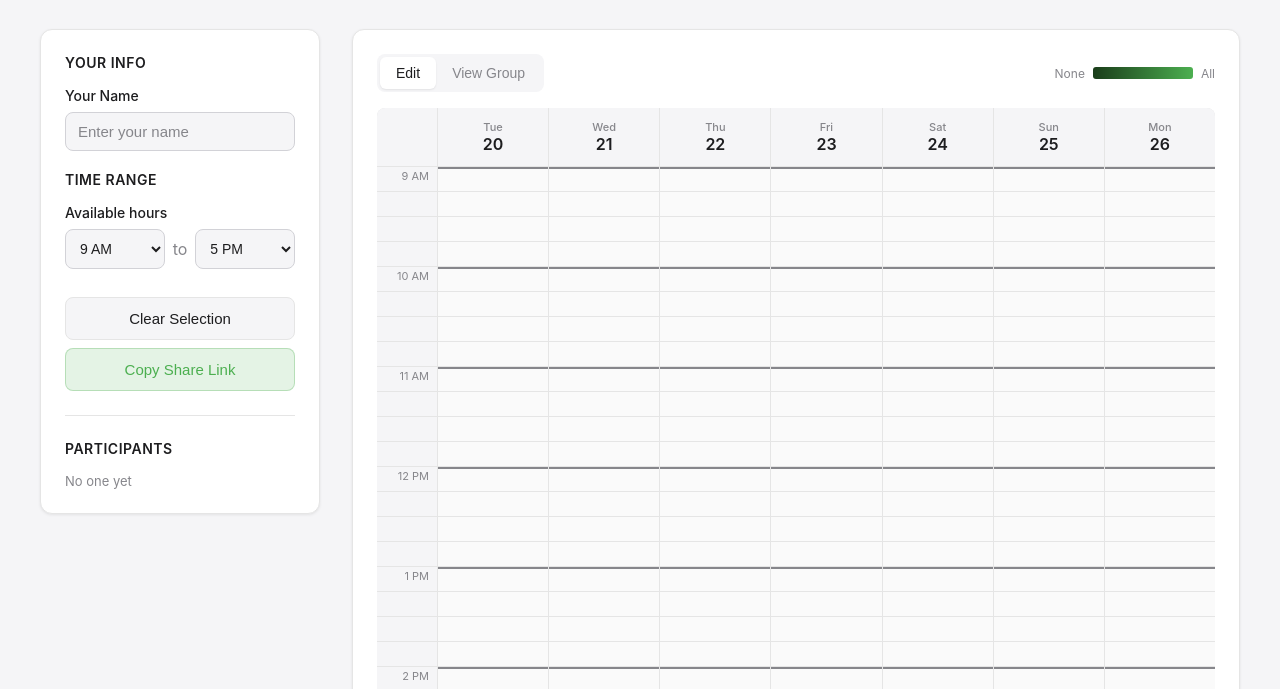
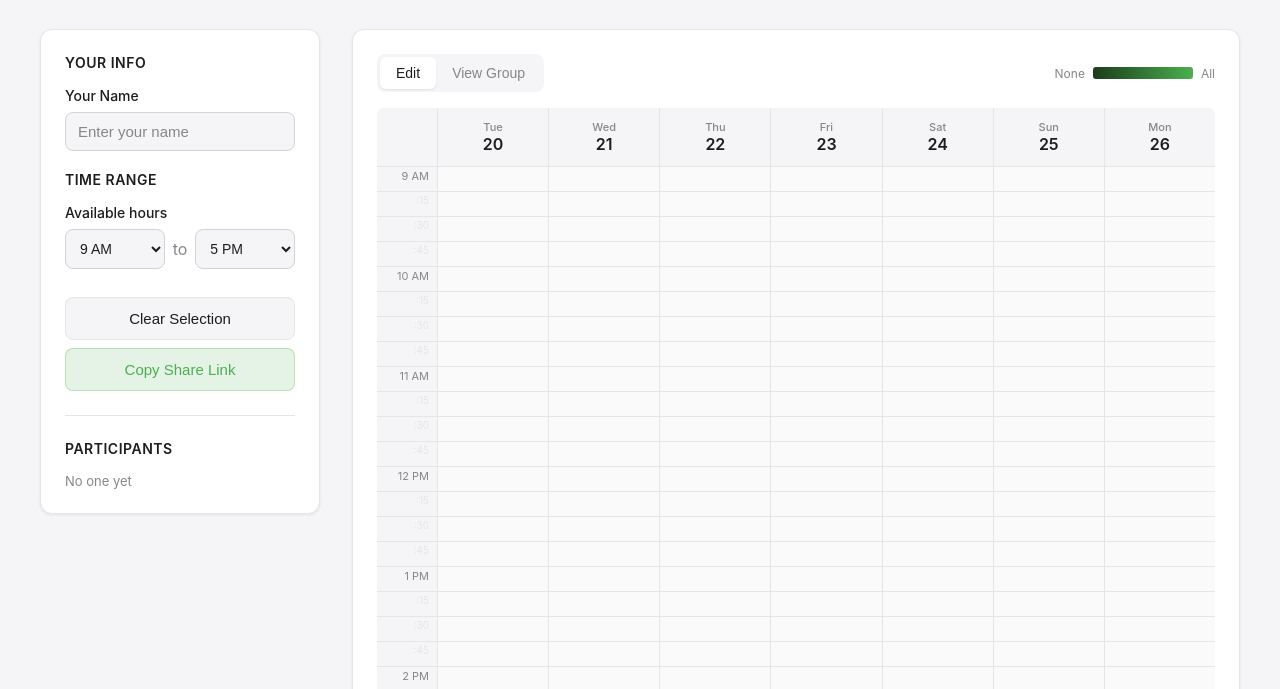
Before and after one commit to agentivo/overlap, a plain HTML site: page index.html in a window 1280 px wide. Shown: the part 97-786 px from the top of the page. Drawn offline with Linux system fonts and the light colour scheme.

Commit message:
Show faded quarter-hour time labels

```diff
--- a/index.html
+++ b/index.html
@@ -297,10 +297,6 @@
       cursor: pointer;
     }
 
-    .grid-cell.hour-start {
-      border-top: 2px solid var(--text-secondary);
-    }
-
     .grid-cell.header {
       background: var(--bg-secondary);
       font-size: 0.75rem;
@@ -322,6 +318,11 @@
       justify-content: flex-end;
       padding: 2px 8px 0 0;
       cursor: default;
+    }
+
+    .grid-cell.time-label.faded {
+      color: var(--border);
+      font-size: 0.625rem;
     }
 
     .grid-cell.available {
@@ -703,11 +704,14 @@
       // Time slots
       for (let h = startHour; h < endHour; h++) {
         for (let q = 0; q < 4; q++) {
-          // Time label (only on hour)
+          // Time label
           const timeCell = document.createElement('div');
           timeCell.className = 'grid-cell time-label';
           if (q === 0) {
             timeCell.textContent = formatHour(h);
+          } else {
+            timeCell.textContent = ':' + (q * 15);
+            timeCell.classList.add('faded');
           }
           grid.appendChild(timeCell);
 
@@ -715,7 +719,7 @@
           days.forEach((date, dayIndex) => {
             const cell = document.createElement('div');
             const cellId = getCellId(dayIndex, h, q);
-            cell.className = 'grid-cell' + (q === 0 ? ' hour-start' : '');
+            cell.className = 'grid-cell';
             cell.dataset.cellId = cellId;
             cell.dataset.day = dayIndex;
             cell.dataset.hour = h;
@@ -820,8 +824,7 @@
       if (mode === 'edit') {
         cells.forEach(cell => {
           const cellId = cell.dataset.cellId;
-          const hourStart = cell.dataset.quarter === '0' ? ' hour-start' : '';
-          cell.className = 'grid-cell' + hourStart + (myAvailability.has(cellId) ? ' available' : '');
+          cell.className = 'grid-cell' + (myAvailability.has(cellId) ? ' available' : '');
         });
       } else {
         // View mode - show aggregate
@@ -833,8 +836,7 @@
             if (slots.has(cellId)) count++;
           });
 
-          const hourStart = cell.dataset.quarter === '0' ? ' hour-start' : '';
-          cell.className = 'grid-cell' + hourStart;
+          cell.className = 'grid-cell';
           if (count > 0 && participantCount > 0) {
             const level = Math.ceil((count / participantCount) * 9);
             cell.classList.add(`available-${level}`);
```
